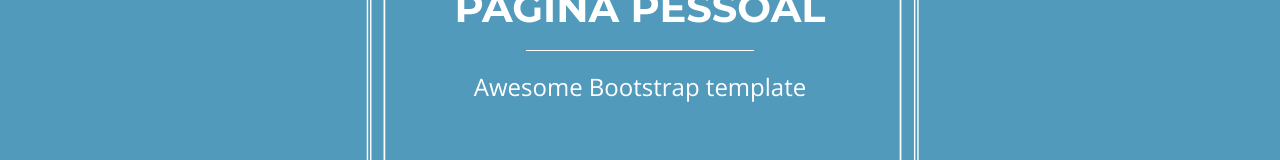
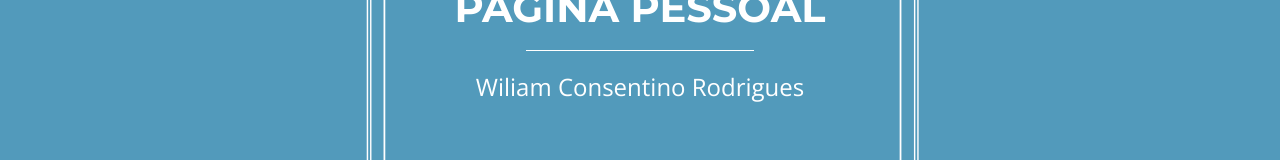
Before and after one commit to wiliam29/wiliam29.github.io, a plain HTML site: page index.html in a window 1280 px wide. Shown: the part 254-414 px from the top of the page. Drawn offline with nearby package versions, Linux system fonts and the light colour scheme.

Commit message:
Update index.html

```diff
--- a/index.html
+++ b/index.html
@@ -46,7 +46,7 @@
 						<div class="brand">
 							<h1><a href="index.html">Pagina pessoal</a></h1>
 							<div class="line-spacer"></div>
-							<p><span>Awesome Bootstrap template</span></p>
+							<p><span>Wiliam Consentino Rodrigues</span></p>
 						</div>
 					</div>
 					</div>
```
